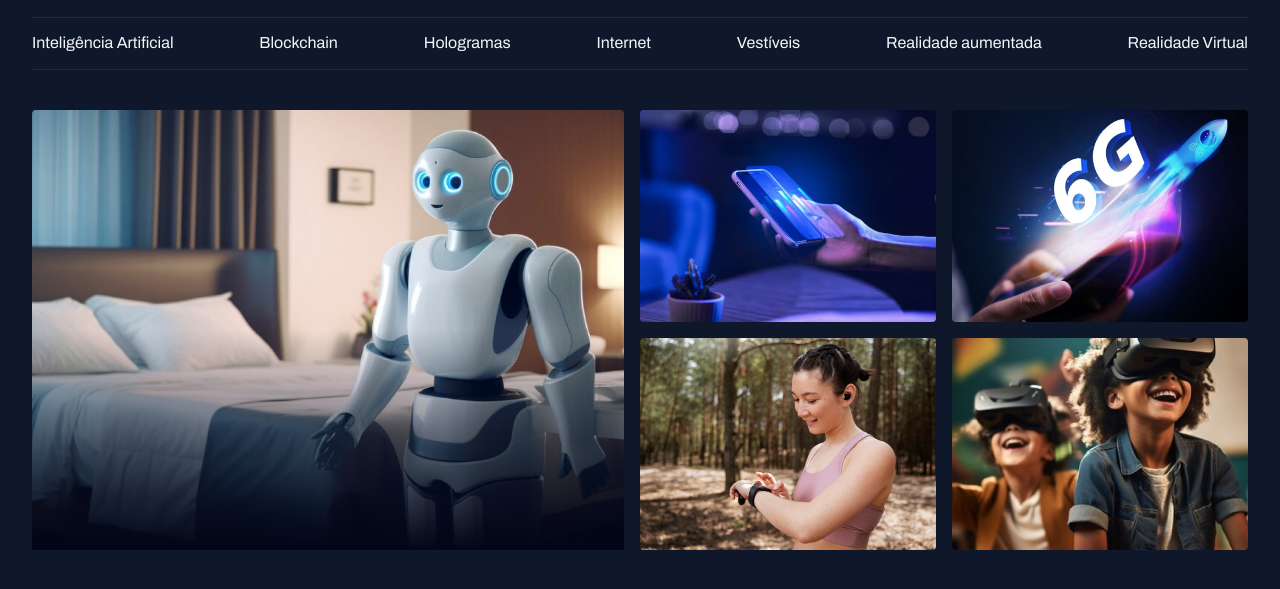
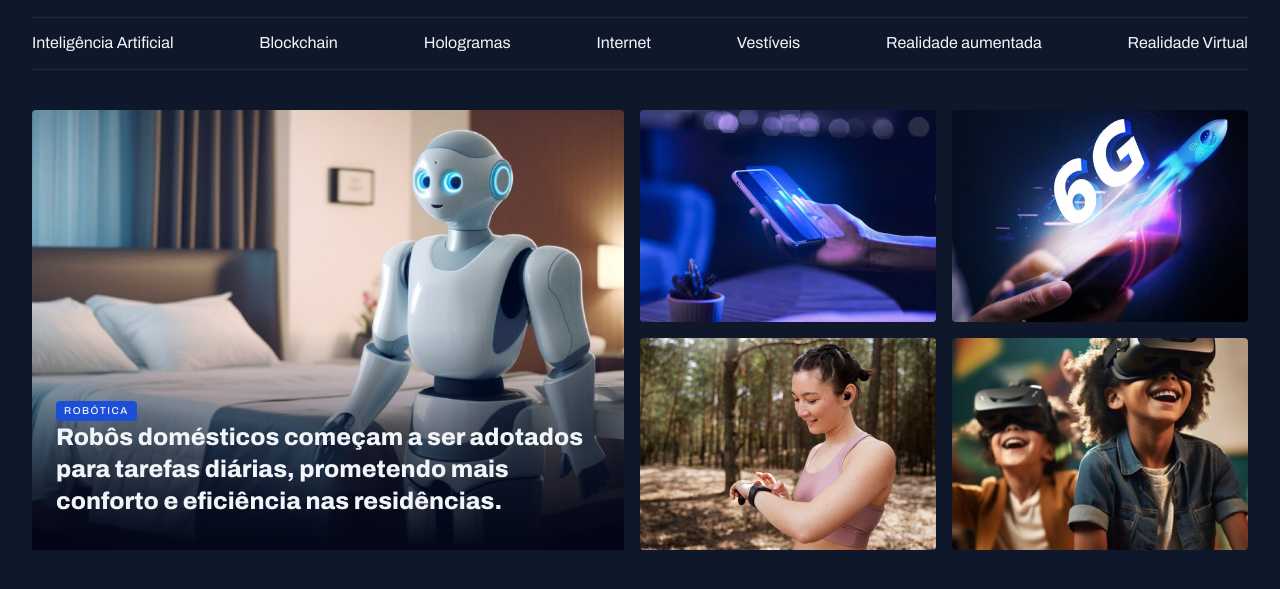
Before and after one commit to gardinnn/Portal-de-noticias, a plain HTML site: page index.html in a window 1280 px wide. Shown: the part 45-634 px from the top of the page. Drawn offline with Linux system fonts and the light colour scheme.

Commit message:
ajustando conteudo do card

```diff
--- a/index.html
+++ b/index.html
@@ -36,7 +36,15 @@
 
     <main class="grid container">
         <section id="featured"   class="grid grid-col gap-16">
-          <div class="card"><img src="imagens/Image 01.png" alt=""></div>
+          <figure class="card">
+            <img src="imagens/Image 01.png" alt="">
+
+            <figcaption>
+                 <span class="content-tag">Robótica</span>
+                 <h2 class="text-2xl">Robôs domésticos começam a ser adotados para tarefas diárias, prometendo mais conforto e eficiência nas residências.</h2>
+            </figcaption>
+
+        </figure>
           <div class="grid grid-col-2 gap-16">
               <div><img src="imagens/Image 02.png" alt=""></div>
               <div><img src="imagens/Image 03.png" alt=""></div>
--- a/style.css
+++ b/style.css
@@ -98,6 +98,7 @@ main{
     .card{
         position: relative;
         overflow: hidden;
+
         &::before{
             content: "";
             position: absolute;
@@ -105,7 +106,30 @@ main{
             top: 50%;
             background: linear-gradient(to bottom, transparent, #020617);
         }
+
+        figcaption{
+            position: absolute;
+            bottom: 0;
+
+            padding: 24px;
+
+            h2{
+                margin-bottom: 8px;
+            }
+        }
     }
+}
+
+.content-tag{
+    display: inline-block;
+    background-color: var(--bcd-color);
+    padding: 4px 8px;
+    border-radius: 4px;
+    font: 500 10px/1.2 var(--font-family);
+    text-transform: uppercase;
+    letter-spacing: 0.04cm;
+    color: var(--tcp-color);
+    box-sizing: 0px 4px 16px rgba(2, 6, 23, 0.25);
 }
 
 
@@ -125,3 +149,19 @@ main{
 .gap-16{
     gap: 16px;
 }
+
+.text-2xl{
+    font: var(--h1);
+}
+
+.text-xl{
+    font: var(--h2);
+}
+
+.text-lg{
+    font: var(--h3);
+}
+
+.text-sm{
+    font: var(--text-sm);
+}
```
